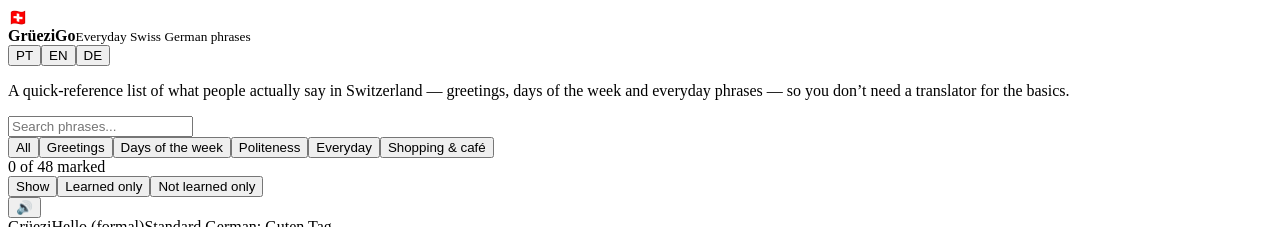
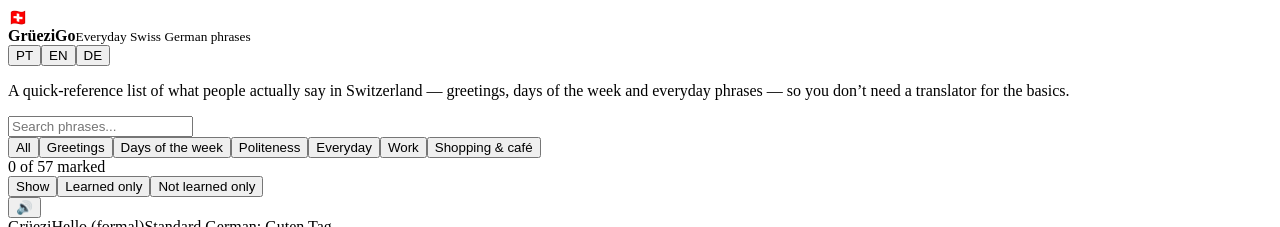
Before and after one commit to brunorendeiro/grueezigo, a React (Vite) app: page / in a window 1280 px wide. Shown: the top 227 px of the page. Built offline with nearby package versions, Linux system fonts and the light colour scheme; the HTML template or start-up script is replaced by a standard one.

Commit message:
Add Work category with workplace goodbye and lunch phrases
Covers Swiss German phrases used at work: end-of-day goodbyes,
"see you in a bit", wishing someone a good work session, and the
Mahlzeit/lunch-break customs.

```diff
--- a/src/data/phrases.ts
+++ b/src/data/phrases.ts
@@ -1,6 +1,6 @@
-export type Category = 'greetings' | 'days' | 'politeness' | 'everyday' | 'shopping'
+export type Category = 'greetings' | 'days' | 'politeness' | 'everyday' | 'work' | 'shopping'
 
-export const categories: Category[] = ['greetings', 'days', 'politeness', 'everyday', 'shopping']
+export const categories: Category[] = ['greetings', 'days', 'politeness', 'everyday', 'work', 'shopping']
 
 export type Phrase = {
   id: string
@@ -62,6 +62,17 @@
   { id: 'kei-ahnig', category: 'everyday', swissGerman: 'Ich ha kei Ahnig', hochdeutsch: 'Ich habe keine Ahnung', pt: 'Não faço ideia', en: 'I have no idea' },
   { id: 'klar', category: 'everyday', swissGerman: 'Klar!', hochdeutsch: 'Klar!', pt: 'Claro! / Com certeza!', en: 'Sure! / Of course!' },
 
+  // Work & workplace goodbyes
+  { id: 'bis-glii', category: 'work', swissGerman: 'Bis glii', hochdeutsch: 'Bis gleich', pt: 'Até já', en: 'See you in a bit' },
+  { id: 'bis-noecher', category: 'work', swissGerman: 'Bis nächer', hochdeutsch: 'Bis nachher', pt: 'Até logo mais', en: 'See you later (today)' },
+  { id: 'bis-morn-schaffe', category: 'work', swissGerman: 'Bis morn', hochdeutsch: 'Bis morgen', pt: 'Até amanhã', en: 'See you tomorrow' },
+  { id: 'schone-fiirabig', category: 'work', swissGerman: 'Schöne Fiirabig', hochdeutsch: 'Schönen Feierabend', pt: 'Bom fim de dia de trabalho', en: 'Enjoy the rest of your evening (said when leaving work)' },
+  { id: 'machs-guet', category: 'work', swissGerman: 'Machs guet', hochdeutsch: 'Mach’s gut', pt: 'Fica bem (despedida informal)', en: 'Take care (informal goodbye)' },
+  { id: 'guet-schaffe', category: 'work', swissGerman: 'Guet Schaffe', hochdeutsch: 'Arbeite gut / Schaff gut', pt: 'Bom trabalho', en: 'Have a good work session' },
+  { id: 'mahlzit', category: 'work', swissGerman: 'Mahlzit', hochdeutsch: 'Mahlzeit', pt: 'Bom apetite (dito à hora de almoço)', en: 'Enjoy your meal (said around lunchtime)' },
+  { id: 'en-guete', category: 'work', swissGerman: 'En Guete', hochdeutsch: 'Guten Appetit', pt: 'Bom apetite', en: 'Enjoy your meal' },
+  { id: 'gang-go-zmittag', category: 'work', swissGerman: 'Ich gang go Zmittag', hochdeutsch: 'Ich gehe zu Mittag essen', pt: 'Vou almoçar', en: 'I’m going to lunch' },
+
   // Shopping & café
   { id: 'ich-hatt-gern', category: 'shopping', swissGerman: 'Ich hätt gern...', hochdeutsch: 'Ich hätte gern...', pt: 'Eu gostaria de...', en: 'I’d like...' },
   { id: 'was-choscht-das', category: 'shopping', swissGerman: 'Was choschtet das?', hochdeutsch: 'Was kostet das?', pt: 'Quanto custa isto?', en: 'How much does this cost?' },
--- a/src/i18n.ts
+++ b/src/i18n.ts
@@ -23,6 +23,7 @@
     days: 'Dias da semana',
     politeness: 'Cortesia',
     everyday: 'Dia a dia',
+    work: 'Trabalho',
     shopping: 'Compras & café',
   },
   en: {
@@ -30,6 +31,7 @@
     days: 'Days of the week',
     politeness: 'Politeness',
     everyday: 'Everyday',
+    work: 'Work',
     shopping: 'Shopping & café',
   },
   de: {
@@ -37,6 +39,7 @@
     days: 'Wuchetääg',
     politeness: 'Höflichkeit',
     everyday: 'Alltag',
+    work: 'Arbeit',
     shopping: 'Poscht & Kafi',
   },
 }
```
